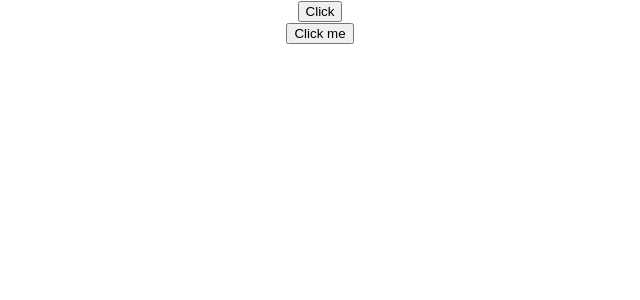
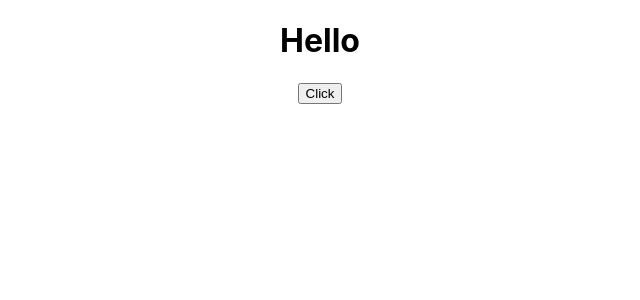
Before and after one commit to Takao21/react-learning, a React (Create React App) app: page / in a window 1280 px wide. Shown: the top 300 px of the page, without its empty margins (320-960 px from the left). Built offline with nearby package versions, Linux system fonts and the light colour scheme.

Commit message:
lesson14 eventbinding

```diff
--- a/src/App.js
+++ b/src/App.js
@@ -1,12 +1,12 @@
 import React from "react";
 import "./App.css";
-import { isCompositeComponent } from "react-dom/test-utils";
 // import { Greet } from "./components/Greet.js";
 // import Welcome from "./components/Welcome";
 // import Message from "./components/Message";
 // import Count from "./components/Count.js";
 import FunctionClick from "./components/FunctionClick.js";
 import ClassClick from "./components/ClassClick";
+import EventBind from "./components/EventBind";
 
 function App() {
   return (
@@ -14,8 +14,9 @@
       {/* <Count /> */}
       {/* <Greet name="Bruce" heroName="Batman" />
       <Welcome name="Aung" heroName="Takao" /> */}
-      <FunctionClick />
-      <ClassClick />
+      {/* <FunctionClick /> */}
+      {/* <ClassClick /> */}
+      <EventBind />
     </div>
   );
 }
--- /dev/null
+++ b/src/components/EventBind.js
@@ -0,0 +1,30 @@
+import React, { Component } from "react";
+
+class EventBind extends Component {
+  constructor(props) {
+    super(props);
+
+    this.state = {
+      message: "Hello",
+    };
+
+    this.ClickHandler = this.ClickHandler.bind(this);
+  }
+
+  ClickHandler() {
+    this.setState({
+      message: "Good Bye!",
+    });
+  }
+
+  render() {
+    return (
+      <div>
+        <h1>{this.state.message}</h1>
+        <button onClick={this.ClickHandler}>Click</button>
+      </div>
+    );
+  }
+}
+
+export default EventBind;
```
